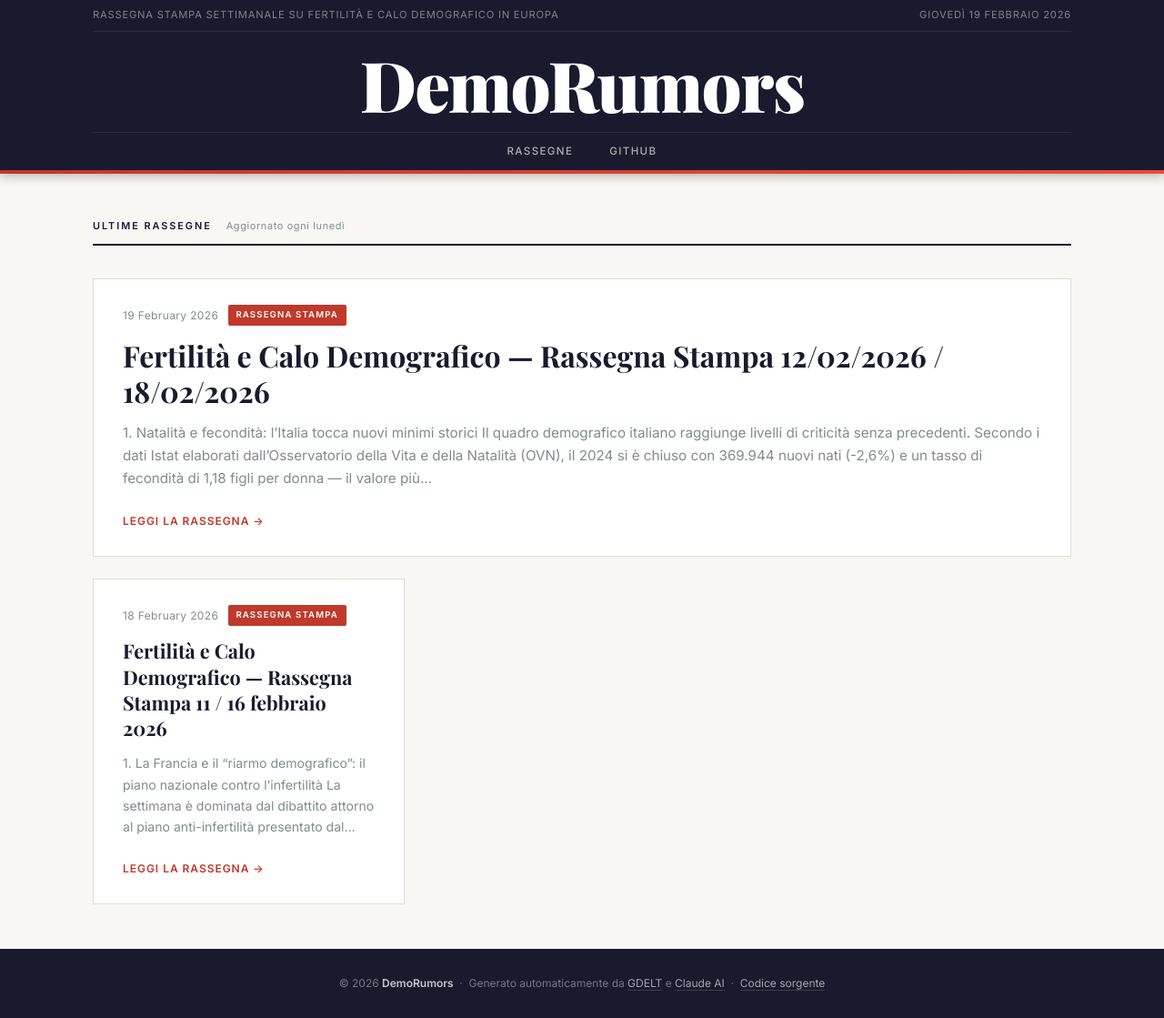
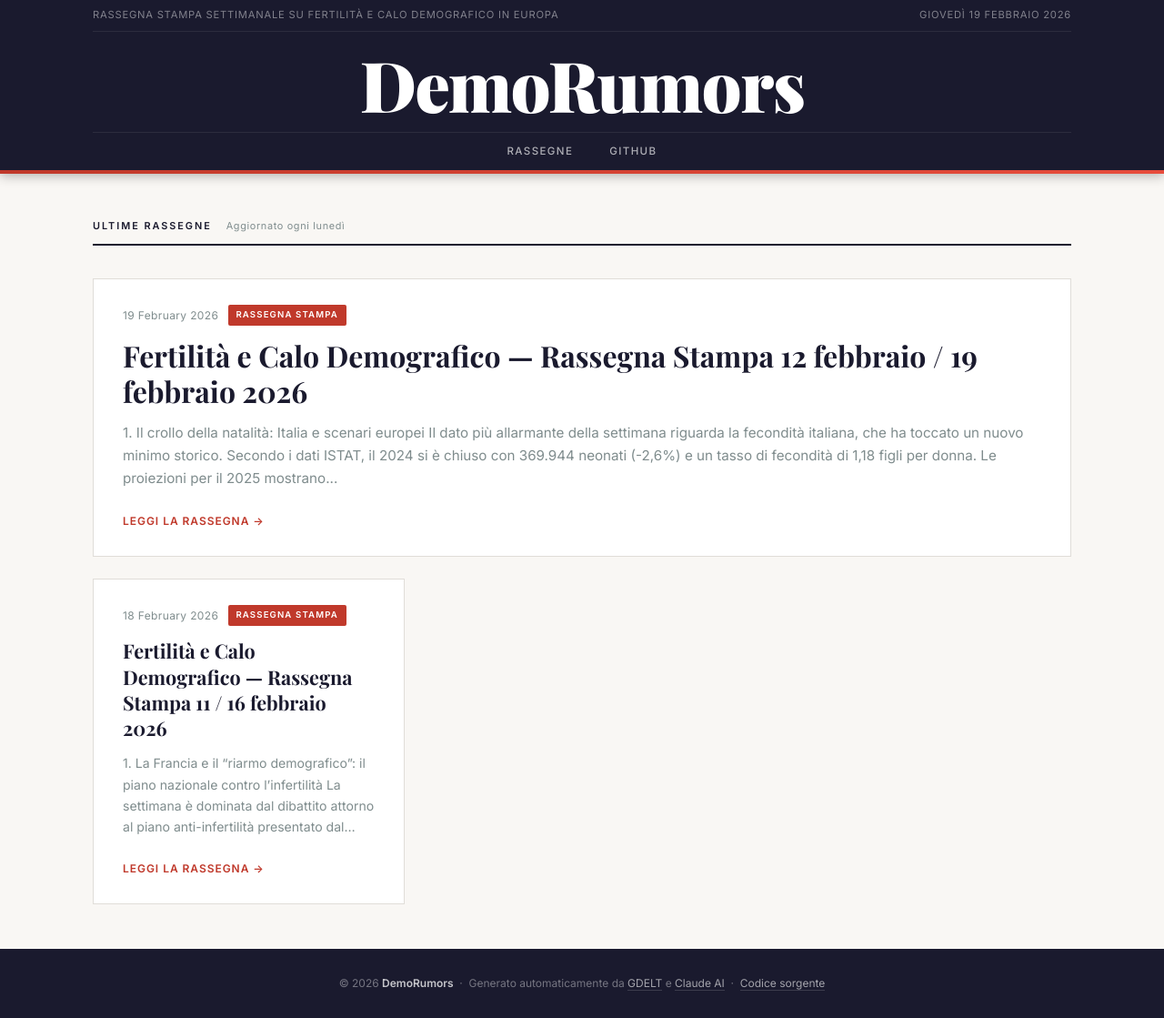
Before and after one commit to nicolabarban/newspop, a Jekyll site: the page built from index.html, in a window 1280 px wide and 1119 px high. Shown: the whole window at 91% size. Built offline with Jekyll 4.4.1, drawn with Linux system fonts in a browser that asks for light colours; some web fonts are replaced; part of the change alters nothing that is shown.

Commit message:
Add weekly digest 2026-02-19

```diff
--- a/_posts/2026-02-19-digest.md
+++ b/_posts/2026-02-19-digest.md
@@ -1,87 +1,91 @@
 ---
 layout: post
-title: "Fertilità e Calo Demografico — Rassegna Stampa 12/02/2026 / 18/02/2026"
+title: "Fertilità e Calo Demografico — Rassegna Stampa 12 febbraio / 19 febbraio 2026"
 date: 2026-02-19
 ---
 
 ---
 
-## 1. Natalità e fecondità: l'Italia tocca nuovi minimi storici
+## 1. Il crollo della natalità: Italia e scenari europei
 
-Il quadro demografico italiano raggiunge livelli di criticità senza precedenti. Secondo i dati Istat elaborati dall'Osservatorio della Vita e della Natalità (OVN), il 2024 si è chiuso con 369.944 nuovi nati (-2,6%) e un tasso di fecondità di 1,18 figli per donna — il valore più basso della serie storica moderna. Le proiezioni per i primi sette mesi del 2025 mostrano un ulteriore peggioramento: la fecondità stimata scende a 1,13 figli per donna, con circa 295.000 nascite nei primi dieci mesi, segnando un -4% rispetto all'anno precedente. «Dietro ogni scelta di diventare genitori ci sono condizioni economiche, lavorative, abitative e sociali che devono essere affrontate con politiche strutturali», sottolinea Donatella Possemato, fondatrice dell'OVN (adnkronos.com, 12 febbraio; meridiananotizie.it, 12 febbraio).
+Il dato più allarmante della settimana riguarda la fecondità italiana, che ha toccato un nuovo minimo storico. Secondo i dati ISTAT, il 2024 si è chiuso con 369.944 neonati (-2,6%) e un tasso di fecondità di 1,18 figli per donna. Le proiezioni per il 2025 mostrano un ulteriore peggioramento: nei primi sette mesi dell'anno la fecondità stimata è scesa a 1,13 figli per donna. «Dietro ogni scelta di diventare genitori ci sono condizioni economiche, lavorative, abitative e sociali che devono essere affrontate con politiche strutturali», dichiara Donatella Possemato, fondatrice dell'Osservatorio della Vita e della Natalità (adnkronos.com, 12 febbraio; meridiananotizie.it, 12 febbraio).
 
-A livello locale, i dati confermano la tendenza. A San Benedetto del Tronto, nei primi dieci mesi del 2025, si contano 197 nati contro 476 morti, con un saldo naturale di -279 (zazoom.it, 13 febbraio). A Treviso la provincia ha perso 1.823 residenti nel 2024, con un saldo naturale negativo di quasi 3.000 unità e un rapporto che vede ormai due anziani per ogni giovane (zazoom.it, 15 febbraio). A Valmadrera (Lecco), 71 nati contro 117 decessi nel 2025 (lecconews.news, 15 febbraio). A Brescia i cani registrati — 22.336 — superano il numero di bambini tra 0 e 6 anni (circa 10.000), con le nascite provinciali calate del 40% dal 2010 a oggi (brescia.corriere.it, 15 febbraio).
+L'Italia si conferma inoltre il Paese più anziano dell'Unione Europea. Secondo Eurostat, al 1° gennaio 2025 l'età media della popolazione italiana ha raggiunto i 49,1 anni (media UE: 44,9), con il 24,7% di over 65 e appena l'11,9% di bambini tra 0 e 14 anni. Il rapporto di dipendenza dell'età avanzata è salito al 39%, contro il 34,5% della media europea: poco più di due persone in età lavorativa per ogni anziano (agenpress.it, 16 febbraio).
 
-L'Italia si conferma, secondo dati Eurostat al 1° gennaio 2025, il Paese più anziano dell'Unione Europea: età media 49,1 anni, 24,7% di over 65, appena 11,9% di bambini tra 0 e 14 anni. Il rapporto di dipendenza dell'età avanzata è salito al 39%, contro il 34,5% della media europea (agenpress.it, 16 febbraio).
+I dati locali confermano il quadro nazionale. A Brescia i cani superano di numero l'intera fascia di popolazione 0-13 anni: 22.336 animali domestici contro circa 22.000 bambini. Le nascite nella provincia sono calate quasi del 40% dal 2010, passando da 13.600 a 8.400 (brescia.corriere.it, 15 febbraio). Nel marchigiano — San Benedetto del Tronto e Ascoli Piceno — nei primi dieci mesi del 2025 i decessi superano le nascite rispettivamente con saldi naturali di -279 (zazoom.it, 13 febbraio). Anche Valmadrera (Lecco) registra 71 nati contro 117 decessi nel 2025 (lecconews.news, 15 febbraio; leccotoday.it, 16 febbraio). A Treviso, l'indice di vecchiaia ha raggiunto quota 199,2 anziani ogni 100 giovani fino ai 14 anni, quasi raddoppiato rispetto al 2005 (trevisotoday.it, 15 febbraio; zazoom.it, 15 febbraio).
 
 ---
 
-## 2. Il piano francese contro l'infertilità: il "riarmo demografico" tra misure e polemiche
+## 2. Il "riarmo demografico" francese: la lettera ai 29enni
 
-La notizia che ha dominato il dibattito europeo sulla natalità è il piano presentato il 5 febbraio 2026 dal governo francese, con 16 misure contro il calo delle nascite. Per la prima volta dalla Seconda guerra mondiale, nel 2025 la Francia ha registrato più decessi (651.000) che nascite (645.000), con un tasso di fecondità di 1,56 — minimo storico dal 1918 (rsi.ch, 14 febbraio; lastampa.it, 15 febbraio).
+Il tema ha dominato il dibattito europeo di questa settimana. Il governo francese ha presentato il 5 febbraio un piano nazionale in 16 punti contro l'infertilità — già ribattezzato "réarmement démographique" — che prevede tra le altre cose l'invio, a partire dalla fine dell'estate 2026, di una lettera informativa a tutti i cittadini al compimento dei 29 anni. Il messaggio, secondo il gabinetto della ministra della Salute Stéphanie Rist, illustrerà temi di salute sessuale e riproduttiva, la possibilità di conservare i gameti gratuitamente tramite il sistema sanitario pubblico e le opzioni di procreazione medicalmente assistita. «Il ruolo della politica non è dire se bisogna avere figli o a quale età: ciò che bisogna evitare è continuare a sentire "se l'avessi saputo"», ha dichiarato la ministra (tempi.it, 14 febbraio; rsi.ch, 14 febbraio; lastampa.it, 15 febbraio; iodonna.it, 12 febbraio; greenme.it, 12 febbraio).
 
-La misura più dibattuta è l'invio, a partire dalla fine dell'estate, di una lettera informativa a tutti i cittadini al compimento dei 29 anni — soglia d'età a partire dalla quale il Servizio sanitario nazionale francese copre gratuitamente il congelamento degli ovuli fino ai 37 anni. Il messaggio conterrà informazioni sulla salute sessuale e riproduttiva, sulla procreazione medicalmente assistita e sulla contraccezione, senza, assicura il ministero, alcuna pressione o «ingiunzione pro-natalità» (iodonna.it, 12 febbraio; greenme.it, 12 febbraio; tempi.it, 14 febbraio).
+Il contesto è drammatico: nel 2025 la Francia ha registrato per la prima volta dalla Seconda Guerra Mondiale più decessi che nascite (651.000 morti contro 645.000 nati), con un tasso di fecondità sceso a 1,56 — minimo storico dalla Prima Guerra Mondiale (rsi.ch, 14 febbraio). Una commissione d'inchiesta parlamentare ha presentato 37 proposte, chiedendo un vero «big bang» per la politica familiare (euronews.com, 12 febbraio).
 
-Sul piano parlamentare, una commissione d'inchiesta ha presentato 37 proposte per un «big bang» della politica familiare. Ma l'iniziativa ha suscitato reazioni contrastanti: molti giovani francesi sottolineano che il problema non è l'infertilità in sé, bensì la precarietà economica, i costi abitativi e i bassi salari. «Con tutto che aumenta, ad eccezione degli stipendi, pensate che faremo figli così, gratuitamente?», si chiede una giovane su TikTok (euronews.com, 12 febbraio; euronews.com — La Stampa, 15 febbraio).
+L'iniziativa è stata accolta con scetticismo da molti giovani francesi. «Il problema va oltre l'infertilità. Stiamo lottando per trovare un posto dove vivere e arrivare a fine mese», denuncia una 27enne intervistata da Euronews. La critica più diffusa riguarda il divario tra la misura comunicativa dello Stato e le cause strutturali — precarietà, inflazione, potere d'acquisto stagnante — che frenano la genitorialità (euronews.com, 12 febbraio).
 
-Il piano prevede anche l'espansione massiccia dei centri per la crioconservazione degli ovociti e misure di sostegno alle famiglie, ma il commento degli esperti italiani è prudente: «La natalità non si sostiene solo con le lettere o con campagne informative», ribadisce Possemato (adnkronos.com, 12 febbraio).
+L'iniziativa francese ha riacceso il dibattito in Italia, dove esperti sottolineano che «la natalità non si sostiene solo con le lettere o con campagne informative», ma richiede un patto sociale più profondo (adnkronos.com, 12 febbraio).
+
+Parallelamente, una commissione parlamentare francese ha proposto un piano analogo a un "Piano Marshall" per la natalità, introducendo assegni da 250 euro e nuove forme di congedo parentale, misure accolte con un misto di speranza e scetticismo (ilfoglio.it, 12 febbraio; euronews.com, 12 febbraio).
 
 ---
 
-## 3. La crisi demografica cinese: robot e tasse sui contraccettivi
+## 3. La crisi demografica della Cina: robot e tasse sui preservativi
 
-La Cina affronta la propria crisi demografica con misure di tutt'altro segno. Nel 2025 le nascite hanno toccato il minimo storico dal 1949 con 7,92 milioni di bambini, un calo del 17% rispetto ai 9,54 milioni del 2024. La risposta del governo combina incentivi economici (bonus per le famiglie con almeno tre figli) e misure fiscali (reintroduzione dell'IVA sui preservativi dopo tre decenni), ma soprattutto una strategia di automazione industriale: puntare su robot e intelligenza artificiale per compensare la riduzione della forza lavoro (zazoom.it, 15 febbraio; zazoom.it, 15 febbraio — "Meno bambini e più robot"). Durante il Gala televisivo della Festa di Primavera, trasmesso da CCTV a centinaia di milioni di spettatori, protagonisti sono stati robot umanoidi di ultima generazione, in un segnale esplicito dell'orientamento strategico di Pechino verso l'automazione come risposta al declino demografico (askanews.it, 17 febbraio).
+Nel 2025 in Cina le nascite hanno toccato il livello più basso dal 1949: 7,92 milioni di neonati, con un calo del 17% rispetto ai 9,54 milioni del 2024. Per arginare il collasso demografico, il governo di Pechino ha introdotto un ventaglio di misure che vanno dall'elargizione di bonus alle famiglie con almeno tre figli al reintroduzione dell'IVA sui preservativi, sospesa da tre decenni (zazoom.it, 15 febbraio; zazoom.it, 15 febbraio da Virgilio).
+
+Sul fronte tecnologico, la Cina punta sull'automazione come risposta strutturale alla riduzione della forza lavoro. Il Gala della Festa di Primavera della televisione di Stato — il programma più seguito del Paese — ha visto come protagonisti robot umanoidi prodotti da aziende come Unitree, Noetix e Galbot. Pechino rappresenta già circa il 90% della produzione mondiale di robot umanoidi (askanews.it, 17 febbraio; zazoom.it, 15 febbraio).
 
 ---
 
-## 4. Fecondazione assistita e congelamento degli ovociti: un mercato in crescita, norme frammentate
+## 4. La Spagna inverte la rotta: nascite in aumento per la prima volta dal 2014
 
-Il mercato del congelamento degli ovociti e della conservazione degli embrioni valeva 5,41 miliardi di dollari nel 2024 e potrebbe raggiungere i 25,63 miliardi entro il 2034. In Europa, tuttavia, la normativa è profondamente disomogenea: la conservazione per motivi «sociali» (il cosiddetto *social egg freezing*) segue regole diverse rispetto a quella per motivi medici, lasciando migliaia di ovociti ed embrioni in un limbo giuridico in assenza di regole chiare su destino e proprietà. «Il social egg freezing è quasi una polizza assicurativa: metti da parte alcuni ovociti e speri di trovare il partner giusto», spiega a Euronews Saghar Kasiri, direttrice dei servizi di fertilità di Cryos (euronews.com, 16 febbraio).
-
-Sul fronte della ricerca, scienziati della Michigan State University hanno individuato un «interruttore» molecolare che controlla l'attività degli spermatozoi nella fase finale della fecondazione, aprendo potenziali nuove strade per terapie contro l'infertilità maschile e per la contraccezione non ormonale (zazoom.it, 15 febbraio).
-
-Sul tema della genitorialità trans, un approfondimento di Scienza in Rete analizza l'evoluzione giuridica e medica in Italia: oggi, pur tra ostacoli burocratici e difficoltà di accesso alle cure, uomini transgender possono concepire e portare avanti una gravidanza, in un percorso che intreccia questioni di diritto, medicina e riconoscimento sociale (scienzainrete.it, 16 febbraio).
-
-L'associazione A.P.E. – Associazione Progetto Endometriosi, che compie vent'anni, ricorda come l'endometriosi colpisca circa 3 milioni di donne in Italia (il 10% delle donne in età fertile nel mondo) con un ritardo diagnostico ancora compreso tra i 5 e gli 8 anni. Marzo è il Mese della Consapevolezza sull'Endometriosi (romadailynews.it, 18 febbraio; politicamentecorretto.com, 18 febbraio).
+Una notizia controcorrente arriva dalla Penisola Iberica. Secondo i dati provvisori dell'Instituto Nacional de Estadística (INE), nel 2025 in Spagna le nascite sono aumentate per la prima volta dal 2014: 321.164 neonati, con un incremento dell'1% rispetto all'anno precedente (+3.159 unità). Il saldo naturale resta tuttavia negativo, e il dibattito politico sulle misure da adottare per contrastare l'invecchiamento della popolazione rimane acceso (borsaitaliana.it/Radiocor, 18 febbraio).
 
 ---
 
-## 5. La Spagna inverte la rotta: nascite in aumento per la prima volta dal 2014
+## 5. Fertilità, fecondazione assistita e nuove frontiere scientifiche
 
-Una notizia in controtendenza arriva dalla Spagna. Secondo i dati dell'Instituto Nacional de Estadística (Ine), nel 2025 le nascite sono aumentate dell'1% rispetto all'anno precedente, raggiungendo quota 321.164: è il primo incremento dal 2014. Il saldo naturale resta comunque negativo, ma il dato segna la fine di un decennio di declino ininterrotto e alimenta il dibattito sulle politiche da adottare di fronte all'invecchiamento della popolazione (borsaitaliana.it — Radiocor, 18 febbraio).
+Il mercato globale del congelamento degli ovociti e della conservazione degli embrioni valeva 5,41 miliardi di dollari nel 2024 ed è proiettato a 25,63 miliardi entro il 2034. In Europa, dove l'età media alla maternità ha raggiunto 30,9 anni e il tasso di fertilità è sceso al minimo storico di 1,46 figli per donna, sempre più persone ricorrono al cosiddetto "social freezing". La frammentazione normativa tra i Paesi europei lascia migliaia di ovociti ed embrioni in un limbo giuridico, sollevando questioni irrisolte su proprietà, destinazione e diritti degli embrioni inutilizzati (euronews.com, 16 febbraio).
+
+Sul fronte della ricerca scientifica, scienziati della Michigan State University hanno individuato un "interruttore" molecolare che controlla l'attività degli spermatozoi nella fase finale della corsa verso l'ovulo. La scoperta potrebbe aprire nuove strade per il trattamento dell'infertilità maschile e per lo sviluppo di contraccettivi non ormonali (zazoom.it, 15 febbraio).
+
+A Treviso, il convegno "Natalità e fertilità" ha inaugurato il ciclo "Fertilità è domani", organizzato dal Centro della Famiglia. Il medico di medicina generale Umberto De Conto ha evidenziato il ruolo degli interferenti endocrini ambientali tra i fattori che compromettono il potenziale riproduttivo (trevisotoday.it, 15 febbraio).
 
 ---
 
-## 6. Invecchiamento della popolazione: impatti sul welfare, sul lavoro e sulla sanità
+## 6. Invecchiamento della popolazione e welfare: risposte locali e nazionali
 
-### Welfare e cura degli anziani
+### 6a. Politiche comunali e consulte per gli anziani
 
-Il tema dell'assistenza agli anziani domina il dibattito istituzionale locale. Ad Avellino si è insediata la «Consulta Argento», organismo istituito con delibera commissariale del 26 gennaio 2026, con l'obiettivo di portare al centro delle politiche cittadine l'invecchiamento attivo e la tutela della popolazione anziana, superando una visione puramente assistenziale. Al primo tavolo hanno preso parte istituzioni, ASL, sindacati, associazioni di volontariato e del terzo settore (irpinianews.it, 12 febbraio; corriereirpinia.it, 12 febbraio; zazoom.it, 12 febbraio).
+Il Comune di Avellino ha istituito la "Consulta Argento", organismo che mira a portare al centro del dibattito pubblico il tema dell'invecchiamento attivo. Alla riunione inaugurale hanno partecipato rappresentanti di istituzioni, ASL, ordini professionali, sindacati e associazioni. «Con l'invecchiamento della popolazione è necessario attuare politiche organiche, un nuovo approccio», ha dichiarato la commissaria prefettizia Giuliana Perrotta (irpinianews.it, 12 febbraio; corriereirpinia.it, 12 febbraio; zazoom.it, 12 febbraio). La Consulta lavorerà su prevenzione delle truffe agli anziani, mappatura dei servizi territoriali e iniziative di inclusione.
 
-A Rimini, il Report 2024 sui lavoratori domestici dell'Emilia-Romagna censisce 4.916 tra badanti e colf regolari, pari al 7% della popolazione residente, con il 76% di origine straniera. «Senza il lavoro di cura il nostro sistema non reggerebbe», afferma la consigliera regionale Emma Petitti (zazoom.it, 13 febbraio; chiamamicitta.it, 12 febbraio). In Toscana sono 77.339 le famiglie datrici di lavoro domestico, con circa 72.000 tra badanti e colf attive (zazoom.it, 13 febbraio). In Liguria, il «sorpasso» delle badanti sulle colf è avvenuto già nel 2016, con proiezioni che al 2050 vedono più ultraottantenni che bambini (zazoom.it, 16 febbraio).
+A Padova, il convegno "Verso un nuovo immaginario di convivenza tra generazioni" (19-20 febbraio) ha aperto il Meeting nazionale delle esperienze di coabitazione intergenerazionale, progetto che abbina anziani e studenti universitari in un'ottica di reciprocità (padovaoggi.it, 13 febbraio).
 
-Il 18 febbraio si è aperto il «click day» per 13.600 posti di lavoratori domestici stranieri nell'ambito del decreto flussi, in risposta a una domanda di assistenza stimata in 17 miliardi di euro annui (zazoom.it, 18 febbraio; zazoom.it, 17 febbraio).
+### 6b. Tecnologia e innovazione sociale per gli anziani
 
-### Innovazione tecnologica per l'invecchiamento
+In Valtellina, i Comuni di Albosaggia e Caiolo, in partnership con la Fondazione Albosaggia e l'Università di Bergamo, hanno candidato a Fondazione Cariplo il progetto "RESTARE VICINI", che prevede l'utilizzo di robot sociali con intelligenza artificiale conversazionale e di "piazze virtuali" domiciliari per contrastare la solitudine degli anziani in aree montane. L'obiettivo è generare un modello replicabile per altri territori (altarezianews.it, 13 e 16 febbraio; zazoom.it, 13 febbraio).
 
-In Valtellina, i Comuni di Albosaggia e Caiolo hanno candidato a Fondazione Cariplo il progetto «Restare Vicini»: robot sociali dotati di intelligenza artificiale e «Piazze Virtuali» domiciliari per contrastare la solitudine degli anziani nelle aree montane isolate, con il supporto scientifico dell'Università di Bergamo (altarezianews.it, 13 e 16 febbraio). In Ticino, Pro Senectute ha inaugurato a Mendrisio un nuovo centro diurno terapeutico per anziani con demenza, con l'obiettivo di intervenire precocemente, quando i primi sintomi iniziano a manifestarsi (rsi.ch, 16 febbraio).
+A Lecco, l'associazione Auser lancia l'allarme sulla digitalizzazione dei servizi sanitari come potenziale fattore di esclusione sociale per gli anziani: «Il costante invecchiamento della popolazione rappresenta una grande sfida e il digitale, se rivolto agli anziani senza adeguato accompagnamento, può portare dei rischi», dichiara il presidente Claudio Dossi (lecconotizie.com, 14 febbraio; leccotoday.it, 13 febbraio).
 
-Auser Lecco lancia l'allarme sul divario digitale: la digitalizzazione dei servizi sanitari e pubblici rischia di escludere gli anziani privi di adeguato supporto alla formazione (lecconotizie.com, 14 febbraio; lecconews.news, 14 febbraio).
+A Mendrisio (Canton Ticino), Pro Senectute ha inaugurato un nuovo centro diurno terapeutico per anziani affetti da demenza, puntando su diagnosi precoci e stimolazione cognitiva per mantenere i pazienti nella propria abitazione il più a lungo possibile (rsi.ch, 16 febbraio).
 
-### Demenze in crescita
+### 6c. Badanti e lavoro di cura: un settore cruciale
 
-In provincia di Varese, i casi di demenza sono passati da 9.000 nel 2020 a 18.000 nel 2025 — praticamente raddoppiati in cinque anni. Varese Alzheimer, attiva da oltre trent'anni, segnala che «la demenza è una malattia familiare: per ogni paziente sono coinvolte almeno tre persone» (varesenews.it, 13 febbraio).
+Il Report 2024 sui lavoratori domestici in Emilia-Romagna, basato su dati INPS, fotografa un settore in espansione strutturale: 69.866 lavoratori domestici regolari nella regione, con le badanti che rappresentano il 63% del totale. Nella sola provincia di Rimini si contano 4.916 tra badanti e colf, di cui il 76% di origine straniera (riminitoday.it, 13 febbraio; chiamamicitta.it, 12 febbraio; zazoom.it, 13 febbraio). In Toscana il settore coinvolge 72.000 lavoratori domestici, con la regione terza in Italia per numero di datori di lavoro (zazoom.it, 13 febbraio).
 
-### Mercato del lavoro e pensioni
+Dal 1° gennaio 2026 sono entrati in vigore nuovi minimi retributivi per colf e badanti: la paga oraria delle badanti (livello BS) sale da 7,10 a 7,45 euro, mentre l'assistenza a persone non autosufficienti raggiunge 8,91 euro l'ora (canicattiweb.com, 16 febbraio).
 
-L'invecchiamento della forza lavoro si riflette sul mercato dell'occupazione: nei primi tre anni del governo Meloni, l'aumento dei posti di lavoro ha riguardato quasi esclusivamente la fascia degli over 50, in un contesto in cui il calo demografico riduce strutturalmente il numero di giovani lavoratori (zazoom.it, 16 febbraio).
-
-Sul fronte previdenziale, l'Inps ha recepito le disposizioni della Legge di Bilancio 2026 e del decreto ministeriale sull'adeguamento dei requisiti pensionistici alla speranza di vita: dal 2027 servirà un mese in più di lavoro, e dal 2028 l'incremento sarà di tre mesi complessivi (zazoom.it, 17 febbraio). Secondo un focus Censis-Confcooperative, chi andrà in pensione nel 2060 riceverà un assegno pari al 64,8% dell'ultima retribuzione, contro l'81,5% del 2020 (zazoom.it, 13 febbraio). La Legge annuale approvata alla Camera introduce anche la «staffetta generazionale» nelle PMI con almeno 50 dipendenti: i lavoratori vicini alla pensione possono passare al part-time, con obbligo per l'azienda di assumere un under 35 (businessonline.it, 12 febbraio).
+Il 18 febbraio si è aperto il click day per l'assunzione di 13.600 lavoratori domestici stranieri nell'ambito del Decreto Flussi 2026, un settore stimato in 17 miliardi di euro. Associazioni e sindacati segnalano che la misura non è sufficiente ad affrontare le criticità strutturali del comparto (zazoom.it, 18 febbraio).
 
 ---
 
-## 7. Sanità, spesa farmaceutica e sostenibilità del sistema
+## 7. Pensioni e mercato del lavoro in un Paese che invecchia
 
-La crescita strutturale della spesa farmaceutica — trainata dall'invecchiamento della popolazione e dall'arrivo di farmaci innovativi ad alto costo — ha spinto il ministro della Salute Orazio Schillaci a inviare all'AIFA una lettera con richiesta di «chiarimenti urgenti e misure correttive». Lo sforamento dei tetti di spesa solleva interrogativi sulla governance del sistema e sulla sostenibilità del Servizio sanitario nazionale. Schillaci chiede documentazione metodologica, evidenze sulle scelte autorizzative e report bimestrali disaggregati della spesa (ilfoglio.it, 12 febbraio; ilfoglio.it, 14 febbraio).
+Secondo un focus Censis-Confcooperative, chi andrà in pensione nel 2060 riceverà un assegno pari al 64,8% dell'ultima retribuzione, contro l'81,5% di chi è uscito nel 2020. «Un taglio di 17 punti percentuali sul reddito pensionistico: è questa la prospettiva che attende chi oggi entra nel mercato del lavoro», dichiara il presidente di Confcooperative Maurizio Gardini (today.it, 12 febbraio; zazoom.it, 13 febbraio).
 
-Sul fronte della prevenzione, al congresso internazionale sull'RSV (Resvinet) tenutosi a Roma, il General Manager di GSK Italia Antonino Biroccio ha sottolineato l'urgenza di inserire il vaccino anti-RSV nel calendario nazionale, ancora assente: il vaccino riduce le ospedalizz
+Sul fronte previdenziale, l'INPS ha recepito le disposizioni della Legge di Bilancio 2026 sull'adeguamento dei requisiti pensionistici all'incremento della speranza di vita: dal 2027 servirà un mese in più di contributi, dal 2028 l'aumento sarà di tre mesi (zazoom.it, 18 febbraio).
+
+La nuova "staffetta generazionale", introdotta dalla Riforma Pensioni 2026, prevede la trasformazione del contratto da tempo pieno a part-time per i lavoratori a 30 mesi dalla pensione nelle aziende con almeno 50 dipendenti, con contestuale obbligo di assumere un under 35 (businessonline.it, 12 febbraio).
+
+Quanto al mercato del lavoro, l'occupazione italiana cresce, ma principalmente tra gli over 50: un fenomeno attribuito all'interazione tra riforme
```
